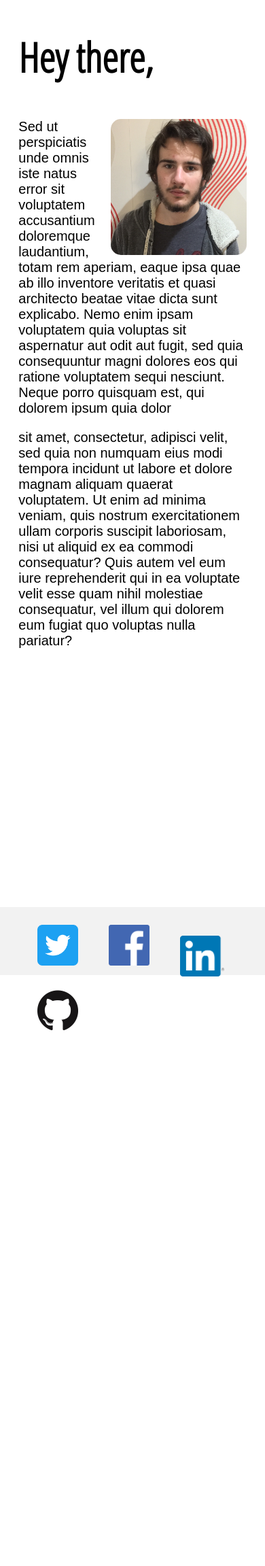
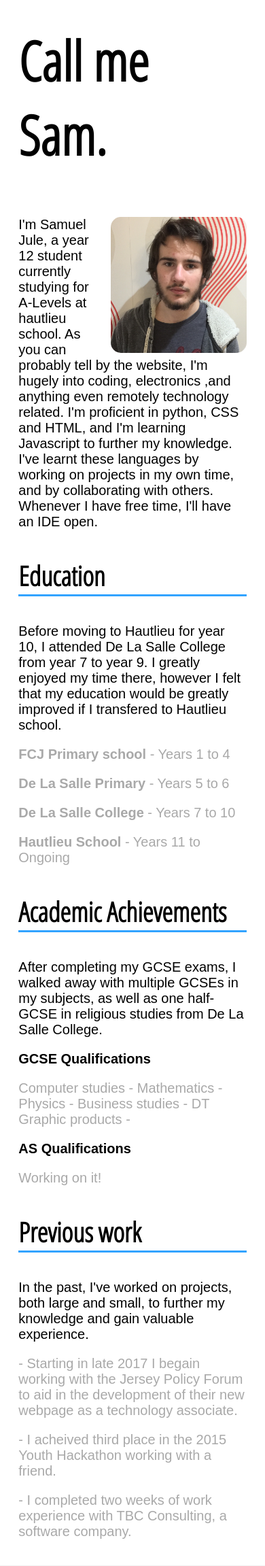
Before and after one commit to S-Comic/Experimentation, a Flask app: page / in a window 390 px wide. Shown: the part 117-2420 px from the top of the page at 68% size. Run offline with Flask 2, Linux system fonts and the light colour scheme; some web fonts are replaced.

Commit message:
Added Index Content
Added some context to the index page to test content on mobile.

Changes the way the header animates to make it more smooth.

Other minor changes.

```diff
--- a/static/MainStyles.css
+++ b/static/MainStyles.css
@@ -1,3 +1,5 @@
+/* MISC */
+
 html,body
 {
     width: 100%;
@@ -5,7 +7,10 @@
     margin: 0px;
     padding: 0px;
 }
-/* --- Container --- */
+
+.spacer { margin-top: 50px; }
+
+/* --- CONTAINER--- */
 
 .container{
   padding-left: 15%;
@@ -14,7 +19,14 @@
 
 .container h2 {
   font-family: 'Open Sans Condensed', sans-serif;
-  font-size: 60px;
+  font-size: 80px;
+  font-weight: bold;
+}
+
+.container h3{
+  font-family: 'Open Sans Condensed', sans-serif;
+  font-size: 40px;
+  border-bottom: 3px solid #32A3FF;
 }
 
 .container p{
@@ -27,12 +39,17 @@
   text-decoration:none;
 }
 
+.container span{
+  color: darkgrey;
+}
+
 /* --- HEADER --- */
 
 .main-header {
   width: 100%;
   max-height: 85px;
   margin: 0;
+  position: sticky;
   top: 0;
   overflow: hidden;
   border-bottom: 1px solid #e5e5e5;
@@ -41,28 +58,11 @@
   transition: all 0.3s ease 0s;
 }
 
-
-
-.header-container{
-  height: 40px;
-}
-
-
 .main-header a{
   color: inherit;
   text-decoration:none;
 }
 
-.shadow{
-  box-shadow: 1px 2px 7px rgba(0, 0, 0, .4);
-  transition: all 0.7s ease 0s;
-  border-bottom: none;
-  top: 15px;
-  border-radius: 10px;
-  position: sticky;
-  width: 90%;
-  margin: 5%;
-}
 .main-header p{
   font-family: 'News Cycle', sans-serif;
   float: right;
@@ -71,6 +71,10 @@
   padding-right: 10px;
   font-size: 30px;
   margin: 0px;
+}
+
+.header-container{
+  height: 40px;
 }
 
 .header-container p:hover{
@@ -88,7 +92,18 @@
   max-height: 40px;
 }
 
-.spacer { margin-top: 75px; }
+.shadow{
+  box-shadow: 1px 2px 7px rgba(0, 0, 0, .4);
+  transition: all 0.7s ease 0s;
+  border-bottom: none;
+  top: 15px;
+  border-radius: 10px;
+  z-index: 1;
+  width: 90%;
+  margin-left: 5%;
+  margin-right: 5%;
+}
+
 
 /* --- FOOTER --- */
 
--- a/templates/index.html
+++ b/templates/index.html
@@ -5,44 +5,48 @@
 
 <div class = "container">
 
-<div class = "Introduction">
-<h2>Hey there,</h2>
+<h2>Call me Sam.</h2>
 
 <img src ="static\images\SamJ.png" style = "float: right; max-height: 200px; width: auto; border-radius: 15px; margin-left: 10px;"/>
-<p>Sed ut perspiciatis unde omnis iste natus error sit voluptatem accusantium doloremque
-   laudantium, totam rem aperiam, eaque ipsa quae ab illo inventore veritatis et quasi
-   architecto beatae vitae dicta sunt explicabo. Nemo enim ipsam voluptatem quia voluptas
-    sit aspernatur aut odit aut fugit, sed quia consequuntur magni dolores eos qui ratione
-     voluptatem sequi nesciunt. Neque porro quisquam est, qui dolorem ipsum quia dolor</P>
+<p>I'm Samuel Jule, a year 12 student currently studying for A-Levels at hautlieu school.
+As you can probably tell by the website, I'm hugely into coding, electronics ,and anything
+even remotely technology related. I'm proficient in python, CSS and HTML, and I'm learning
+Javascript to further my knowledge. I've learnt these languages by working on projects in my
+own time, and by collaborating with others. Whenever I have free time, I'll have an IDE open.</P>
 
-      <p>sit amet, consectetur, adipisci velit, sed quia non numquam eius modi tempora
-      incidunt ut labore et dolore magnam aliquam quaerat voluptatem. Ut enim ad minima
-       veniam, quis nostrum exercitationem ullam corporis suscipit laboriosam, nisi ut
-        aliquid ex ea commodi consequatur? Quis autem vel eum iure reprehenderit qui
-        in ea voluptate velit esse quam nihil molestiae consequatur, vel illum qui dolorem
-         eum fugiat quo voluptas nulla pariatur?
-       </p>
-</div>
-       <br>
-       <br>
-       <br>
-       <br>
-       <br>
-       <br>
-       <br>
-       <br>
-       <br>
-       <br>
-       <br>
-       <br>
-       <br>
-       <br>
-       <br>
-       <br>
-       <br>
-       <br>
-       <br>
-       <br>
+<h3>Education</h3>
+<p>
+Before moving to Hautlieu for year 10, I attended De La Salle College from year 7 to year 9.
+I greatly enjoyed my time there, however I felt that my education would be greatly improved if I transfered
+to Hautlieu school.</p>
+
+<span>
+<p><b>FCJ Primary school </b> - Years 1 to 4</p>
+<p><b>De La Salle Primary</b> - Years 5 to 6</p>
+<p><b>De La Salle College</b> - Years 7 to 10</p>
+<p><b>Hautlieu School    </b> - Years 11 to Ongoing</p>
+</span>
+
+<h3>Academic Achievements</h3>
+<p>After completing my GCSE exams, I walked away with multiple GCSEs in my subjects,
+as well as one half-GCSE in religious studies from De La Salle College.
+<p><b>GCSE Qualifications</b></p></p>
+<p><span>Computer studies - Mathematics - Physics - Business studies - DT Graphic products
+ - </span></p></p>
+
+ <p><b>AS Qualifications</b></p></p>
+ <p><span>Working on it!</span></p></p>
+
+<h3>Previous work</h3>
+<p>In the past, I've worked on projects, both large and small, to further my knowledge
+ and gain valuable experience.</p>
+ <span>
+<p>- Starting in late 2017 I begain working with the Jersey Policy Forum
+  to aid in the development of their new webpage as a   technology associate.</p>
+<p>- I acheived third place in the 2015 Youth Hackathon working with a friend.</p>
+<p>- I completed two weeks of work experience with TBC Consulting, a software company.</p>
+</span>
+<br>
 
 
 </div>
```
